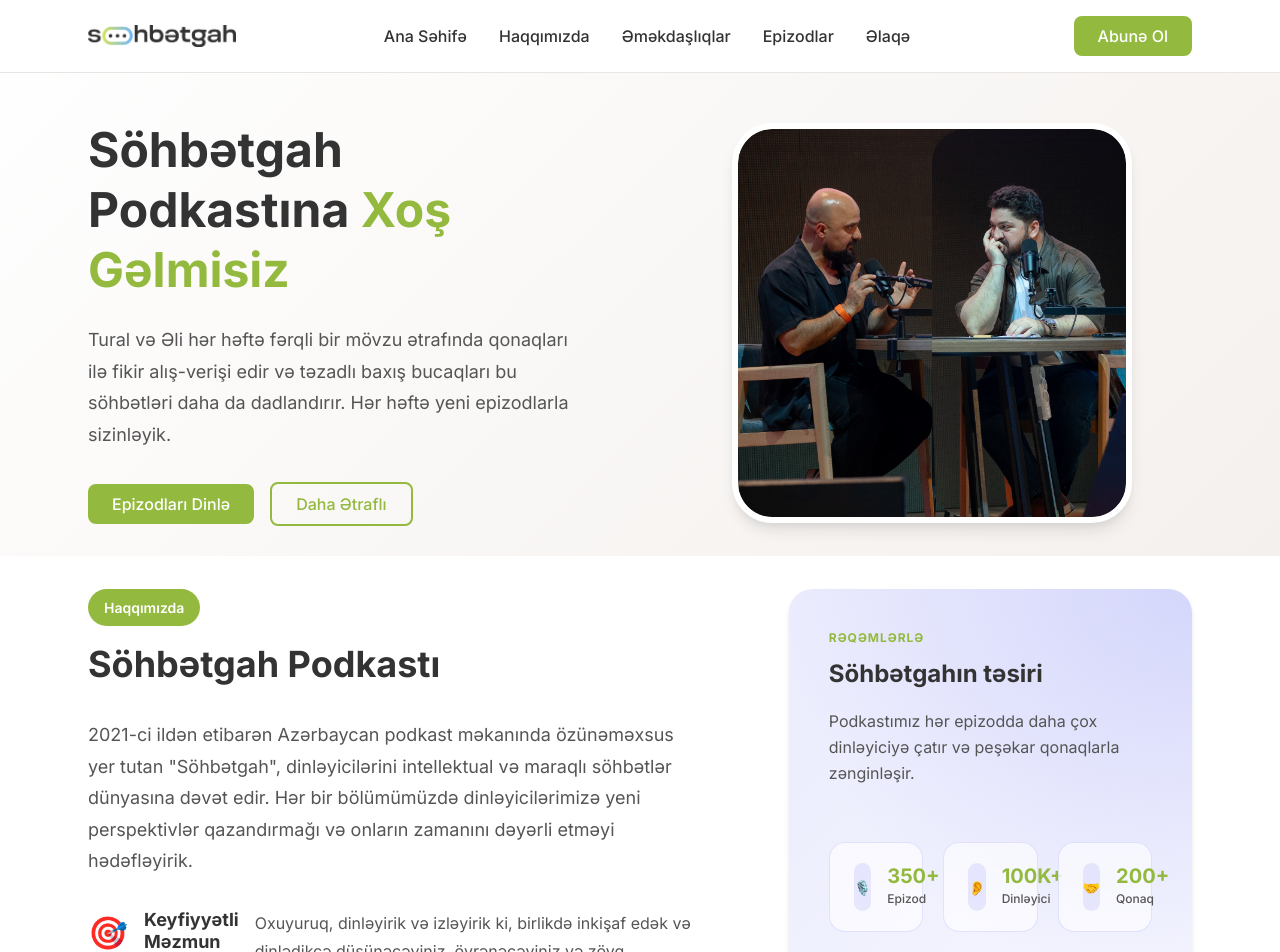
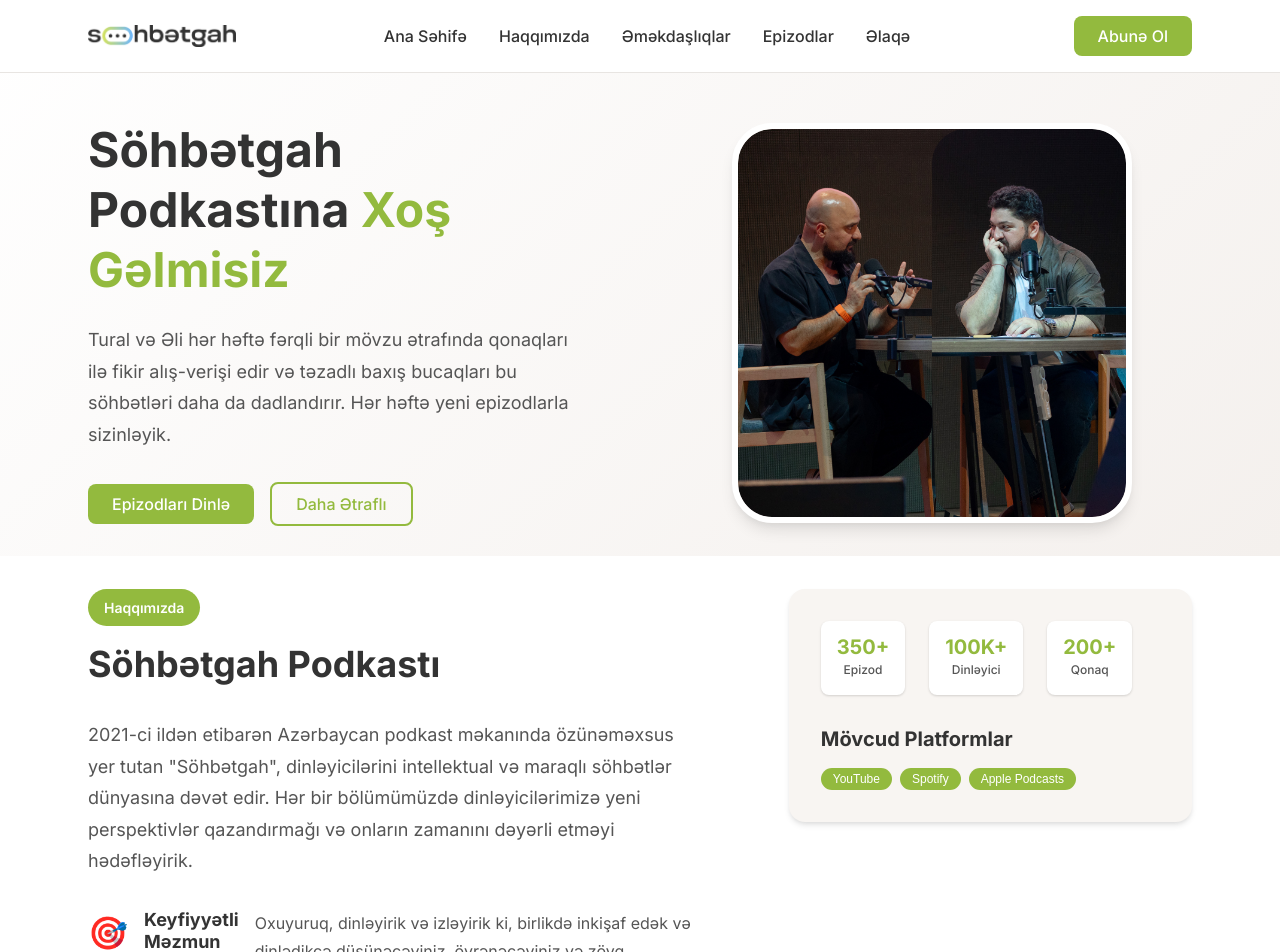
Before and after one commit to alikhayyam/sohbetgah4, a Vue app: page / in a window 1280 px wide. Shown: the top 952 px of the page. Built offline with nearby package versions, Linux system fonts and the light colour scheme.

Commit message:
Revert "Revamp stats and platforms section styling"

```diff
--- a/src/App.vue
+++ b/src/App.vue
@@ -134,65 +134,42 @@ const navigateTo = (url) => {
 
           <!-- Stats Section - Z Layout Diagonal End (Right) -->
           <div class="stats-content">
-            <div class="stats-header">
-              <span class="stats-eyebrow">Rəqəmlərlə</span>
-              <h3 class="stats-title">Söhbətgahın təsiri</h3>
-              <p class="stats-description">
-                Podkastımız hər epizodda daha çox dinləyiciyə çatır və peşəkar qonaqlarla
-                zənginləşir.
-              </p>
-            </div>
             <div class="stats-grid">
               <div class="stat-item">
-                <div class="stat-icon" aria-hidden="true">🎙️</div>
-                <div>
                 <div class="stat-number">350+</div>
                 <div class="stat-label">Epizod</div>
               </div>
-              </div>
               <div class="stat-item">
-                <div class="stat-icon" aria-hidden="true">👂</div>
-                <div>
                 <div class="stat-number">100K+</div>
                 <div class="stat-label">Dinləyici</div>
               </div>
-              </div>
               <div class="stat-item">
-                <div class="stat-icon" aria-hidden="true">🤝</div>
-                <div>
                 <div class="stat-number">200+</div>
                 <div class="stat-label">Qonaq</div>
               </div>
             </div>
-            </div>
             <div class="platforms">
-              <h4>Mövcud platformalar</h4>
-              <p class="platforms-subtitle">
-                Sevdiyiniz tətbiqdən bir kliklə dinləməyə başlayın.
-              </p>
+              <h4>Mövcud Platformlar</h4>
               <div class="platform-list">
                 <button
                   type="button"
-                  class="platform-chip"
+                  class="platform-tag"
                   @click="navigateTo(platformLinks.youtube)"
                 >
-                  <span class="platform-icon" aria-hidden="true">▶</span>
                   YouTube
                 </button>
                 <button
                   type="button"
-                  class="platform-chip"
+                  class="platform-tag"
                   @click="navigateTo(platformLinks.spotify)"
                 >
-                  <span class="platform-icon" aria-hidden="true">♪</span>
                   Spotify
                 </button>
                 <button
                   type="button"
-                  class="platform-chip"
+                  class="platform-tag"
                   @click="navigateTo(platformLinks.applePodcasts)"
                 >
-                  <span class="platform-icon" aria-hidden="true"></span>
                   Apple Podcasts
                 </button>
               </div>
@@ -1847,91 +1824,33 @@ const navigateTo = (url) => {
 
 /* Stats Section - Z Layout Diagonal End */
 .stats-content {
-  position: relative;
-  overflow: hidden;
-  background: linear-gradient(135deg, rgba(87, 94, 240, 0.12), rgba(87, 94, 240, 0.04));
-  padding: 2.5rem;
-  border-radius: 1.5rem;
+  background: var(--background-accent);
+  padding: 2rem;
+  border-radius: 1rem;
   box-shadow: var(--shadow-medium);
+}
+
+.stats-grid {
   display: grid;
-  gap: 2.5rem;
-}
-
-.stats-content::after {
-  content: '';
-  position: absolute;
-  inset: 0;
-  background: radial-gradient(circle at top right, rgba(87, 94, 240, 0.18), transparent 55%);
-  pointer-events: none;
-}
-
-.stats-header {
-  position: relative;
-  z-index: 1;
-  display: grid;
-  gap: 0.75rem;
-}
-
-.stats-eyebrow {
-  font-size: var(--font-size-xs);
-  letter-spacing: 0.08em;
-  text-transform: uppercase;
+  grid-template-columns: repeat(2, 1fr);
+  gap: 1.5rem;
+  margin-bottom: 2rem;
+}
+
+.stat-item {
+  text-align: center;
+  padding: 1rem;
+  background: var(--background-primary);
+  border-radius: 0.5rem;
+  box-shadow: var(--shadow-light);
+}
+
+.stat-number {
+  font-size: var(--font-size-3xl);
+  font-weight: var(--font-weight-bold);
   color: var(--primary-color);
-  font-weight: var(--font-weight-bold);
-}
-
-.stats-title {
-  font-size: var(--font-size-2xl);
-  font-weight: var(--font-weight-bold);
-  color: var(--text-primary);
-}
-
-.stats-description {
-  max-width: 28rem;
-  color: var(--text-secondary);
-  line-height: 1.6;
-}
-
-.stats-grid {
-  position: relative;
-  z-index: 1;
-  display: grid;
-  grid-template-columns: repeat(auto-fit, minmax(180px, 1fr));
-  gap: 1.25rem;
-}
-
-.stat-item {
-  display: flex;
-  align-items: center;
-  gap: 1rem;
-  padding: 1.25rem 1.5rem;
-  border-radius: 1rem;
-  background: rgba(255, 255, 255, 0.6);
-  backdrop-filter: blur(8px);
-  border: 1px solid rgba(87, 94, 240, 0.15);
-  transition: transform 0.25s ease, box-shadow 0.25s ease;
-}
-
-.stat-item:hover {
-  transform: translateY(-4px);
-  box-shadow: var(--shadow-medium);
-}
-
-.stat-icon {
-  display: grid;
-  place-items: center;
-  width: 3rem;
-  height: 3rem;
-  border-radius: 0.9rem;
-  background: rgba(87, 94, 240, 0.12);
-  font-size: 1.35rem;
-}
-
-.stat-number {
-  font-size: clamp(2rem, 5vw, 2.5rem);
-  font-weight: var(--font-weight-bold);
-  color: var(--text-primary);
-  line-height: 1.1;
+  line-height: 1;
+  margin-bottom: 0.5rem;
 }
 
 .stat-label {
@@ -1940,61 +1859,28 @@ const navigateTo = (url) => {
   font-weight: var(--font-weight-medium);
 }
 
-.platforms {
-  position: relative;
-  z-index: 1;
-  display: grid;
-  gap: 1rem;
-}
-
 .platforms h4 {
-  margin: 0;
-  font-size: var(--font-size-base);
+  margin-bottom: 1rem;
   color: var(--text-primary);
 }
 
-.platforms-subtitle {
-  margin: 0;
-  color: var(--text-secondary);
-  font-size: var(--font-size-sm);
-}
-
 .platform-list {
     display: flex;
     flex-wrap: wrap;
-  gap: 0.75rem;
-}
-
-.platform-chip {
+  gap: 0.5rem;
+}
+
+.platform-tag {
+  padding: 0.25rem 0.75rem;
+  background: var(--primary-color);
+  color: white;
+  font-size: var(--font-size-xs);
+  border-radius: 1rem;
+  font-weight: var(--font-weight-medium);
+  border: none;
+  cursor: pointer;
   display: inline-flex;
   align-items: center;
-  gap: 0.5rem;
-  padding: 0.55rem 1rem;
-  border-radius: 999px;
-  border: 1px solid rgba(87, 94, 240, 0.2);
-  background: rgba(255, 255, 255, 0.85);
-  color: var(--text-primary);
-  font-size: var(--font-size-sm);
-  font-weight: var(--font-weight-medium);
-  cursor: pointer;
-  transition: transform 0.2s ease, box-shadow 0.2s ease, border-color 0.2s ease;
-}
-
-.platform-chip:hover {
-  transform: translateY(-2px);
-  box-shadow: var(--shadow-light);
-  border-color: rgba(87, 94, 240, 0.35);
-}
-
-.platform-icon {
-  display: inline-flex;
-  align-items: center;
-  justify-content: center;
-  width: 1.5rem;
-  height: 1.5rem;
-  border-radius: 999px;
-  background: rgba(87, 94, 240, 0.15);
-  font-size: 0.8rem;
 }
 
 /* Recent Episodes Section - Z Layout Bottom Horizontal */
@@ -3496,7 +3382,7 @@ const navigateTo = (url) => {
   }
 
   .stats-grid {
-    grid-template-columns: repeat(3, minmax(0, 1fr));
+    grid-template-columns: repeat(2, 1fr);
   }
 
   .episodes-grid {
@@ -3577,7 +3463,7 @@ const navigateTo = (url) => {
   }
 
   .stats-grid {
-    grid-template-columns: repeat(3, minmax(0, 1fr));
+    grid-template-columns: repeat(4, 1fr);
   }
 
   .episodes-grid {
```
Lines whose indentation alone changed are shown as unchanged.
